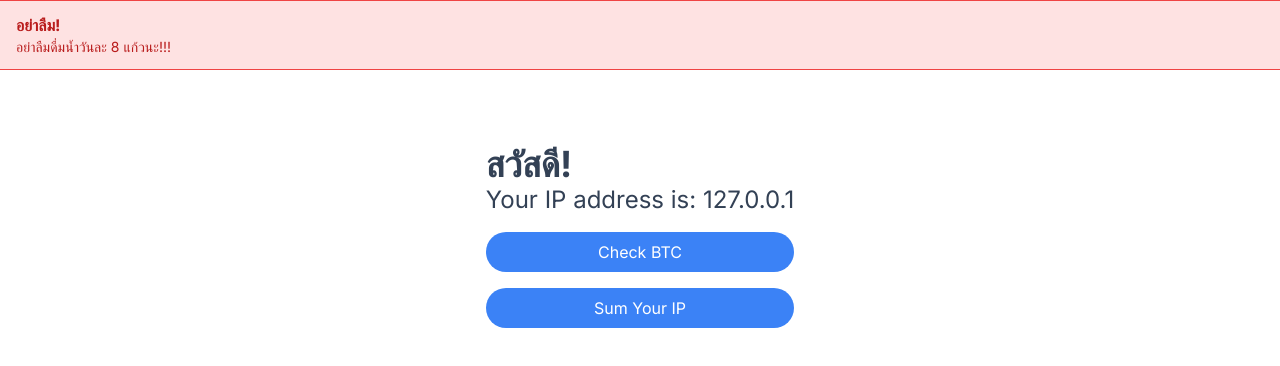
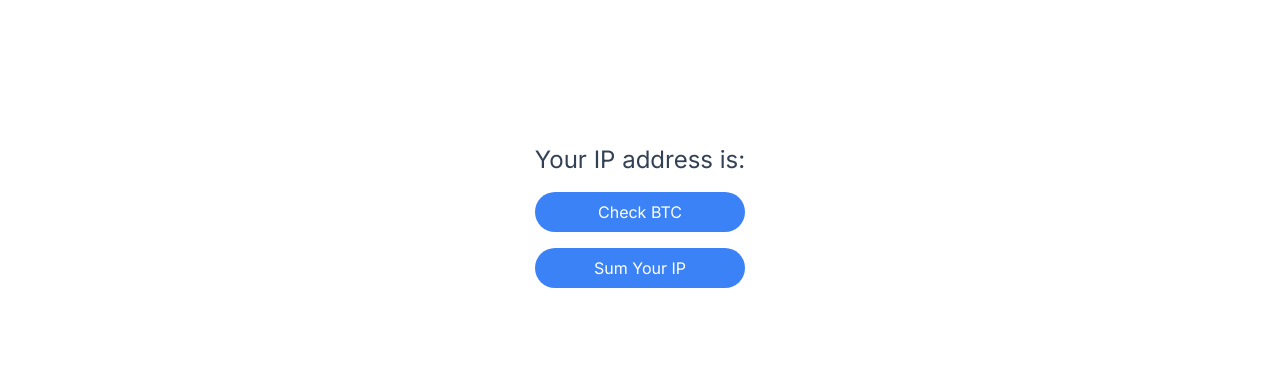
Before and after one commit to coregatekit/edge-demo, a Next.js app: page / in a window 1280 px wide. Shown: the top 366 px of the page. Built offline with nearby package versions, Linux system fonts and the light colour scheme.

Commit message:
Implement middleware for path /qr

```diff
--- a/app/page.tsx
+++ b/app/page.tsx
@@ -1,23 +1,23 @@
 import Link from 'next/link';
 import { translations } from './constant';
+import { headers } from 'next/headers';
 
-export default function Page() {
-  const data = {
-    country: 'TH',
-    ip: '127.0.0.1',
-    specialMsg: 'show',
-  };
+export default async function Page() {
+  const headersList = headers();
+  const country = headersList.get('x-country')!;
+  const ip = headersList.get('x-forwarded-for');
+  const specialMsg = headersList.get('x-special-msg');
 
   return (
     <div>
       <div className="flex justify-center">
         <div className="flex-col my-36">
           <div className="text-4xl text-slate-700 font-bold">
-            {translations[data.country]}
+            {translations[country]}
           </div>
           <div>
             <p className="text-slate-700 text-2xl">
-              Your IP address is: {data.ip}
+              Your IP address is: {ip}
             </p>
           </div>
           <div className="mt-4 py-2 px-2 rounded-full text-center text-white bg-blue-500">
@@ -40,7 +40,7 @@
           </div>
         </div>
       </div>
-      {data.specialMsg === 'show' && (
+      {specialMsg === 'show' && (
         <div
           className="fixed top-0 w-full bg-red-100 border-t border-b border-red-500 text-red-700 px-4 py-3"
           role="alert"
```
Also changed, not shown: middleware.ts (added, +40 -0 lines).
